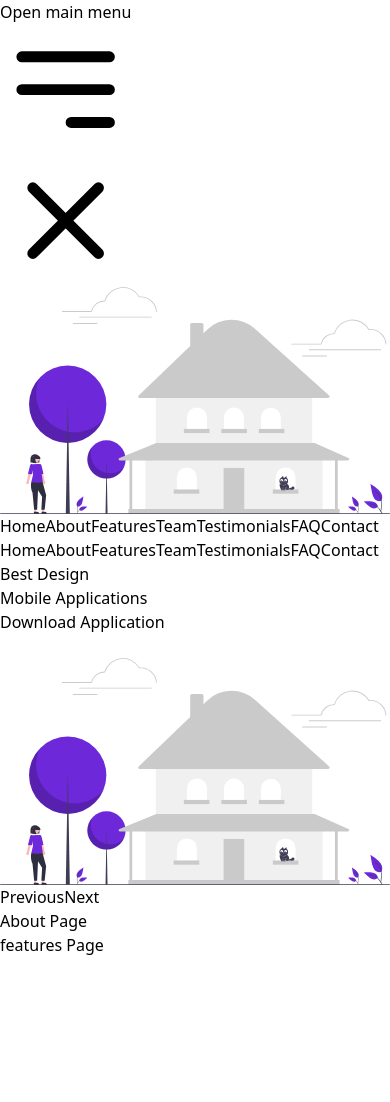
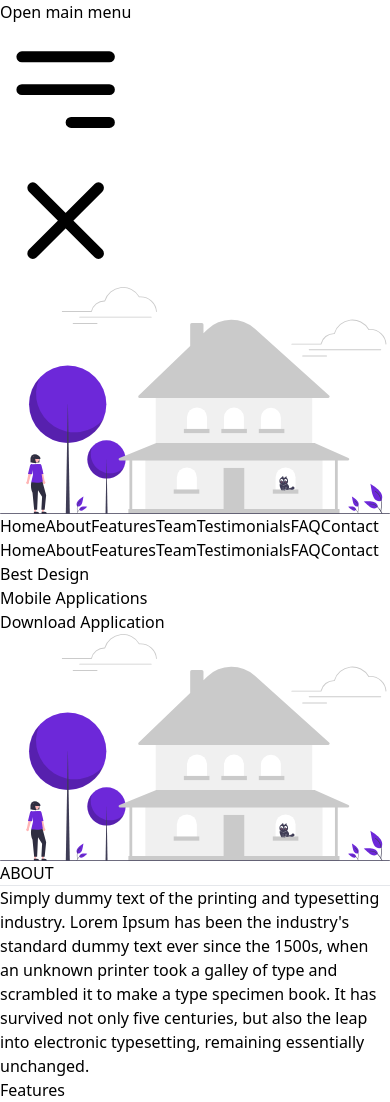
Before and after one commit to HomiesTech/Website, a React (Vite) app: page / in a window 390 px wide. Before the commit the page ends 957 px from the top, so only its background shows below. Built offline with nearby package versions, Linux system fonts and the light colour scheme.

Commit message:
responsive home and about

```diff
--- a/src/pages/About.jsx
+++ b/src/pages/About.jsx
@@ -1,3 +1,22 @@
-export default function About() {
-  return <h1>About Page</h1>;
-}
+const About = () => {
+  return (
+    <section>
+      <div className="mx-auto align-middle justify-center pt-12 md:pt-16 px-4 md:px-0">
+        <h1 className="text-3xl text-black text-center font-bold">ABOUT</h1>
+        <hr className="border-purple-700 border-2 w-32 mx-auto mt-2 mb-6"></hr>
+        <div className="text-center mx-auto max-w-2xl text-gray-500">
+          <p>
+            Simply dummy text of the printing and typesetting industry. Lorem
+            Ipsum has been the industry's standard dummy text ever since the
+            1500s, when an unknown printer took a galley of type and scrambled
+            it to make a type specimen book. It has survived not only five
+            centuries, but also the leap into electronic typesetting, remaining
+            essentially unchanged.
+          </p>
+        </div>
+      </div>
+    </section>
+  );
+};
+
+export default About;
--- a/src/pages/Features.jsx
+++ b/src/pages/Features.jsx
@@ -1,3 +1,7 @@
 export default function Features() {
-  return <h1>features Page</h1>;
+  return (
+    <section>
+      <div>Features</div>
+    </section>
+  );
 }
--- a/src/pages/Home.jsx
+++ b/src/pages/Home.jsx
@@ -4,18 +4,18 @@ import sliderImg from "../assets/homies-logo.svg";
 
 const Home = () => {
   return (
-    <section className="slider_section relative">
-      <div className="container mx-auto p-20">
+    <section className="h-[30rem] md:h-[40rem] slider_section relative bg-gradient-to-r from-white to-purple-700">
+      <div className="container mx-auto p-4 md:p-20">
         <div className="flex flex-wrap">
-          <div className="w-full md:w-7/12">
+          <div className="w-full md:w-7/12 mb-8 md:mb-0">
             <div className="detail-box">
-              <h2 className="text-6xl font-bold text-purple-700">
+              <h2 className="text-4xl md:text-6xl font-bold text-purple-700">
                 Best Design
               </h2>
-              <h1 className="text-8xl font-bold text-gray-900">
+              <h1 className="text-5xl md:text-8xl font-bold text-gray-900">
                 Mobile Applications
               </h1>
-              <div className="mt-4">
+              <div className="mt-4 md:mt-8">
                 <a
                   href="#"
                   className="bg-purple-700 text-white px-4 py-2 rounded"
@@ -31,28 +31,6 @@ const Home = () => {
               className="relative carousel slide"
               data-te-ride="carousel"
             >
-              <div className="carousel-indicators absolute right-0 bottom-0 left-0 flex justify-center p-0 mb-4">
-                <button
-                  type="button"
-                  data-te-target="#carouselExampleIndicators"
-                  data-te-slide-to="0"
-                  className="active"
-                  aria-current="true"
-                  aria-label="Slide 1"
-                ></button>
-                <button
-                  type="button"
-                  data-te-target="#carouselExampleIndicators"
-                  data-te-slide-to="1"
-                  aria-label="Slide 2"
-                ></button>
-                <button
-                  type="button"
-                  data-te-target="#carouselExampleIndicators"
-                  data-te-slide-to="2"
-                  aria-label="Slide 3"
-                ></button>
-              </div>
               <div className="carousel-inner relative w-full overflow-hidden">
                 <div className="carousel-item active relative float-left w-full">
                   <div className="img-box">
@@ -64,30 +42,6 @@ const Home = () => {
                   </div>
                 </div>
               </div>
-              <button
-                className="carousel-control-prev absolute top-0 bottom-0 flex items-center justify-center p-0 text-center border-0 hover:outline-none hover:no-underline focus:outline-none focus:no-underline left-0"
-                type="button"
-                data-te-target="#carouselExampleIndicators"
-                data-te-slide="prev"
-              >
-                <span
-                  className="carousel-control-prev-icon inline-block bg-no-repeat"
-                  aria-hidden="true"
-                ></span>
-                <span className="sr-only">Previous</span>
-              </button>
-              <button
-                className="carousel-control-next absolute top-0 bottom-0 flex items-center justify-center p-0 text-center border-0 hover:outline-none hover:no-underline focus:outline-none focus:no-underline right-0"
-                type="button"
-                data-te-target="#carouselExampleIndicators"
-                data-te-slide="next"
-              >
-                <span
-                  className="carousel-control-next-icon inline-block bg-no-repeat"
-                  aria-hidden="true"
-                ></span>
-                <span className="sr-only">Next</span>
-              </button>
             </div>
           </div>
         </div>
--- a/src/pages/Navbar.jsx
+++ b/src/pages/Navbar.jsx
@@ -67,7 +67,7 @@ export default function Navbar() {
                 </a>
                 <a
                   href="/about"
-                  className="text-purple-900 hover:text-white hover:bg-purple-700  px-3 py-2 rounded-md text-sm font-medium"
+                  className="text-gray-900 hover:text-white hover:bg-purple-700  px-3 py-2 rounded-md text-sm font-medium"
                 >
                   About
                 </a>
```
